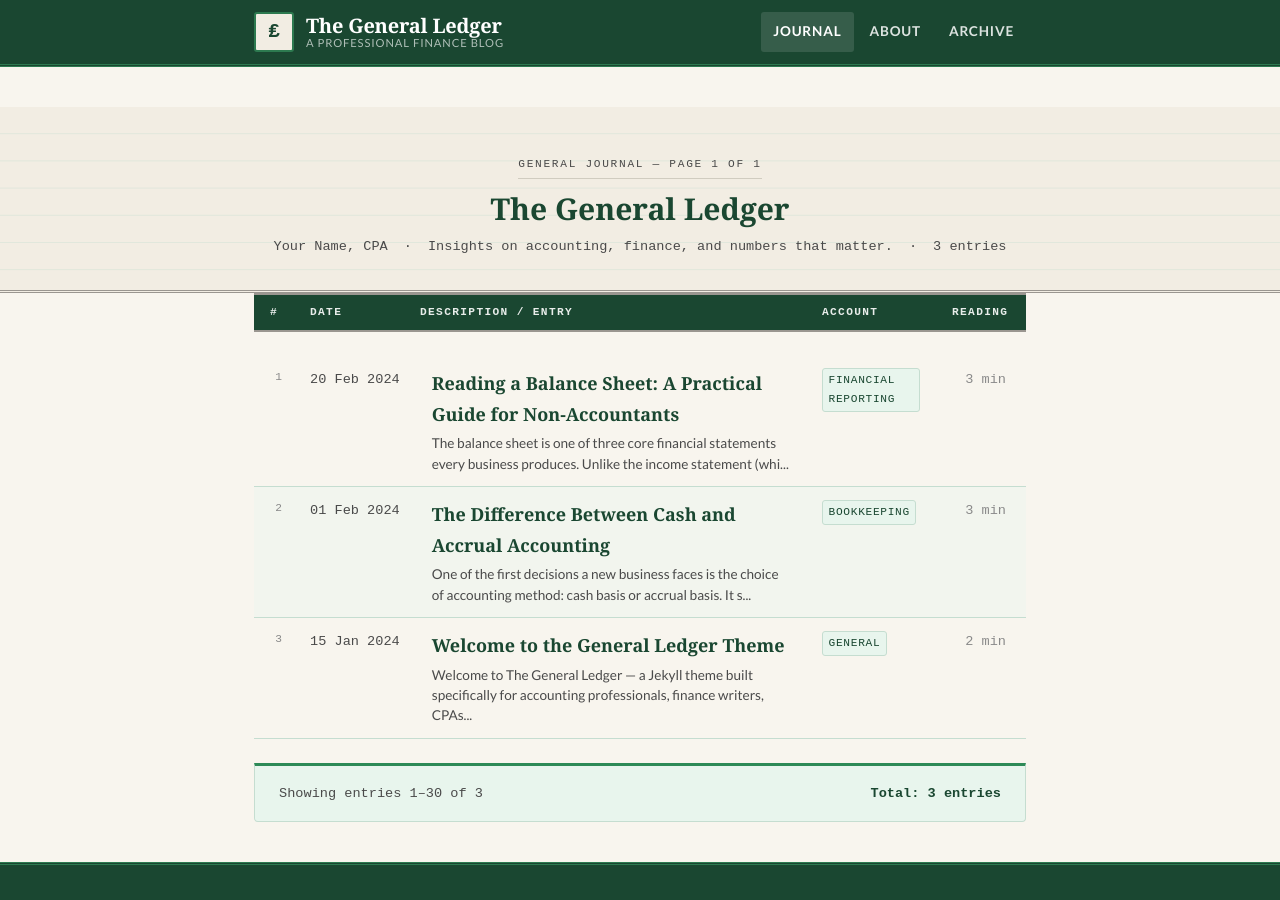
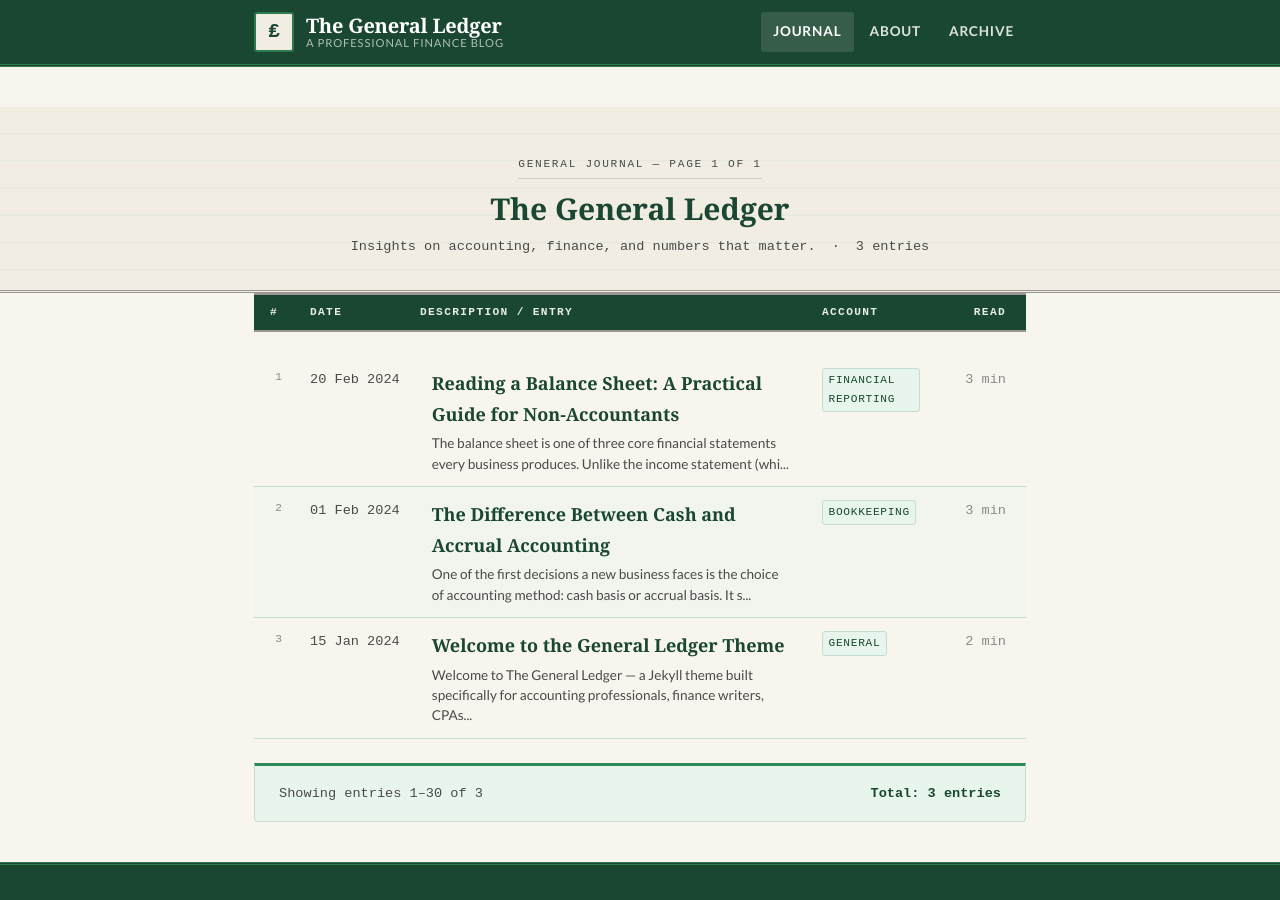
Before and after one commit to csswitch/jekyll-ledger-theme, a Jekyll site: the page built from index.html, in a window 1280 px wide and 900 px high. Built offline with Jekyll 4.4.1, drawn with Linux system fonts in a browser that asks for light colours; the list of posts is cut into pages by our own code.

Commit message:
Fix: widen READ column, hide placeholder author name
Co-authored-by: Copilot <223556219+Copilot@users.noreply.github.com>

```diff
--- a/_layouts/home.html
+++ b/_layouts/home.html
@@ -11,7 +11,9 @@ layout: default
       <span class="ledger-header__label">General Journal — Page {{ paginator.page | default: 1 }} of {{ paginator.total_pages | default: 1 }}</span>
       <h1>{{ site.title }}</h1>
       <div class="ledger-header__meta">
+        {% unless site.author.name == "Your Name" or site.author.name == blank %}
         <span>{{ site.author.name }}{% if site.author.credentials %}, {{ site.author.credentials }}{% endif %}</span>
+        {% endunless %}
         <span>{{ site.description }}</span>
         <span>{{ site.posts.size }} entries</span>
       </div>
@@ -29,7 +31,7 @@ layout: default
     <div class="col-header date">Date</div>
     <div class="col-header title">Description / Entry</div>
     <div class="col-header cat">Account</div>
-    <div class="col-header time">Reading</div>
+    <div class="col-header time">READ</div>
   </div>
   {% endif %}
 
```
